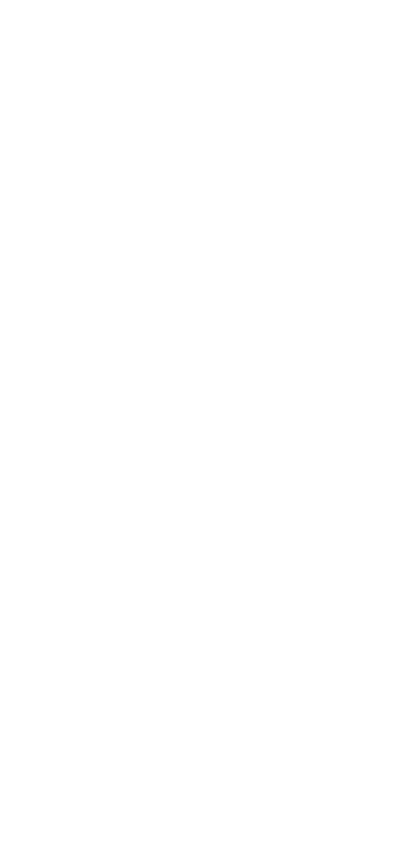
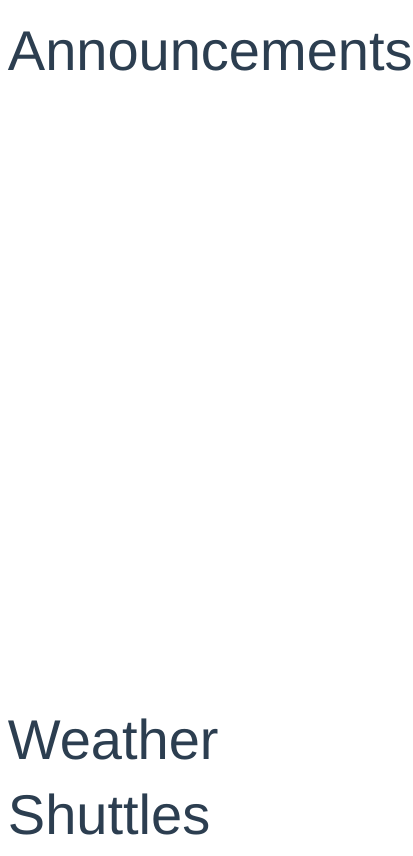
Before and after one commit to next-exec/next-display, a Vue app: page / in a window 390 px wide. Shown: the whole page, 413 px wide, since content can reach past the window. Built offline with nearby package versions, Linux system fonts and the light colour scheme.

Commit message:
Lay out basic Bootstrap styling

```diff
--- a/package.json
+++ b/package.json
@@ -8,6 +8,7 @@
     "lint": "vue-cli-service lint"
   },
   "dependencies": {
+    "bootstrap": "^4.3.1",
     "vue": "^2.6.6",
     "vue-class-component": "^6.0.0",
     "vue-property-decorator": "^7.0.0"
--- a/src/App.vue
+++ b/src/App.vue
@@ -1,11 +1,29 @@
 <template>
-  <div id="app">
-
+  <div id="app" class="container-fluid" style="height: 98vh; padding-top: 2vh; padding-left: 2vw;">
+    <div class="row" style="height: 85%;">
+      <div class="col-md-7" style="height: 100%;">
+        <h1>Announcements</h1>
+      </div>
+      <div class="col-md-5">
+        <div>
+          <h1>Weather</h1>
+        </div>
+        <div>
+          <h1>Shuttles</h1>
+        </div>
+      </div>
+    </div>
+    <div class="row" style="height: 15%; padding-top: 1vw;">
+      <div class="col-md-12">
+      </div>
+    </div>
   </div>
 </template>
 
 <script lang="ts">
 import { Component, Vue } from 'vue-property-decorator'
+
+import './app.css'
 
 @Component({
   components: {}
@@ -14,12 +32,17 @@
 </script>
 
 <style>
+h1 {
+  font-size: 3.5em;
+  text-align: left;
+}
+
 #app {
   font-family: 'Avenir', Helvetica, Arial, sans-serif;
   -webkit-font-smoothing: antialiased;
   -moz-osx-font-smoothing: grayscale;
   text-align: center;
   color: #2c3e50;
-  margin-top: 60px;
+  /*margin-top: 60px;*/
 }
 </style>
--- /dev/null
+++ b/src/app.css
@@ -0,0 +1 @@
+@import '~bootstrap/dist/css/bootstrap.css';
```
Also changed, not shown: 1 other file (tests, documents, lock files or other folders).
